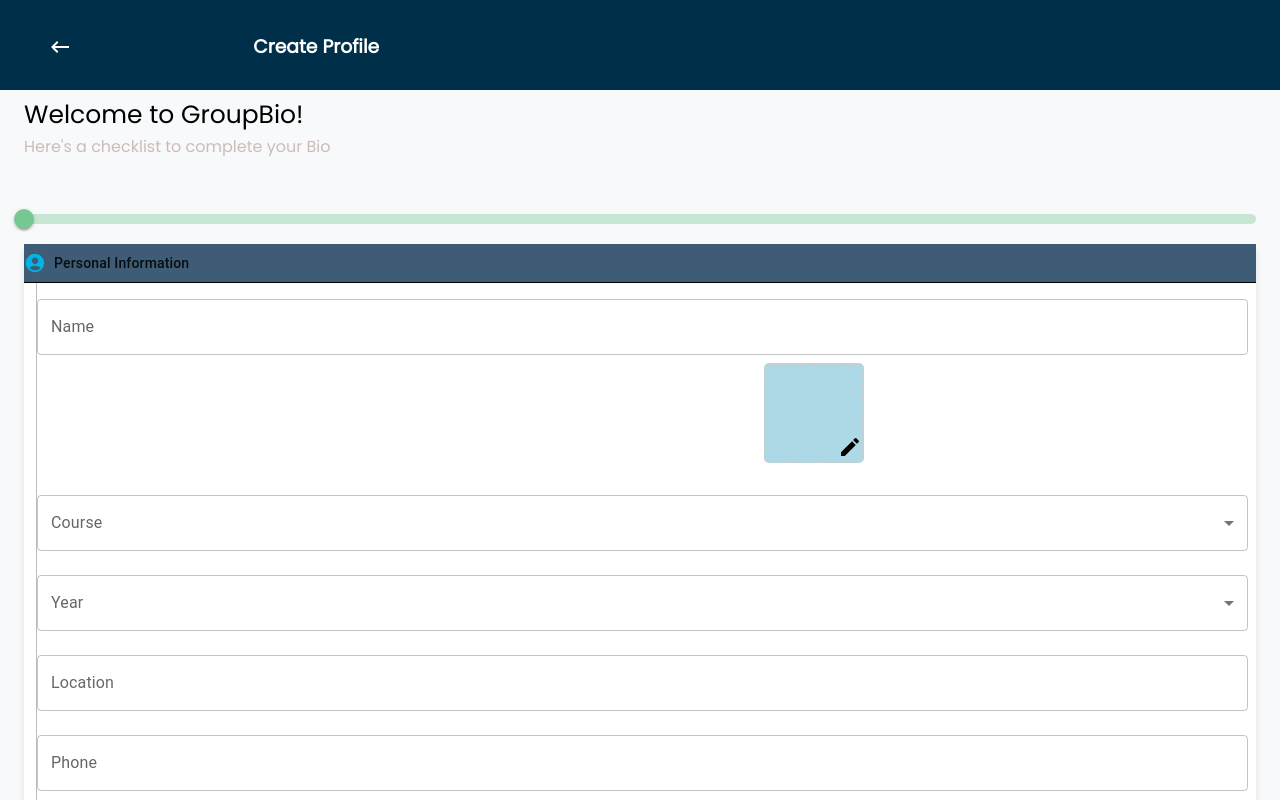
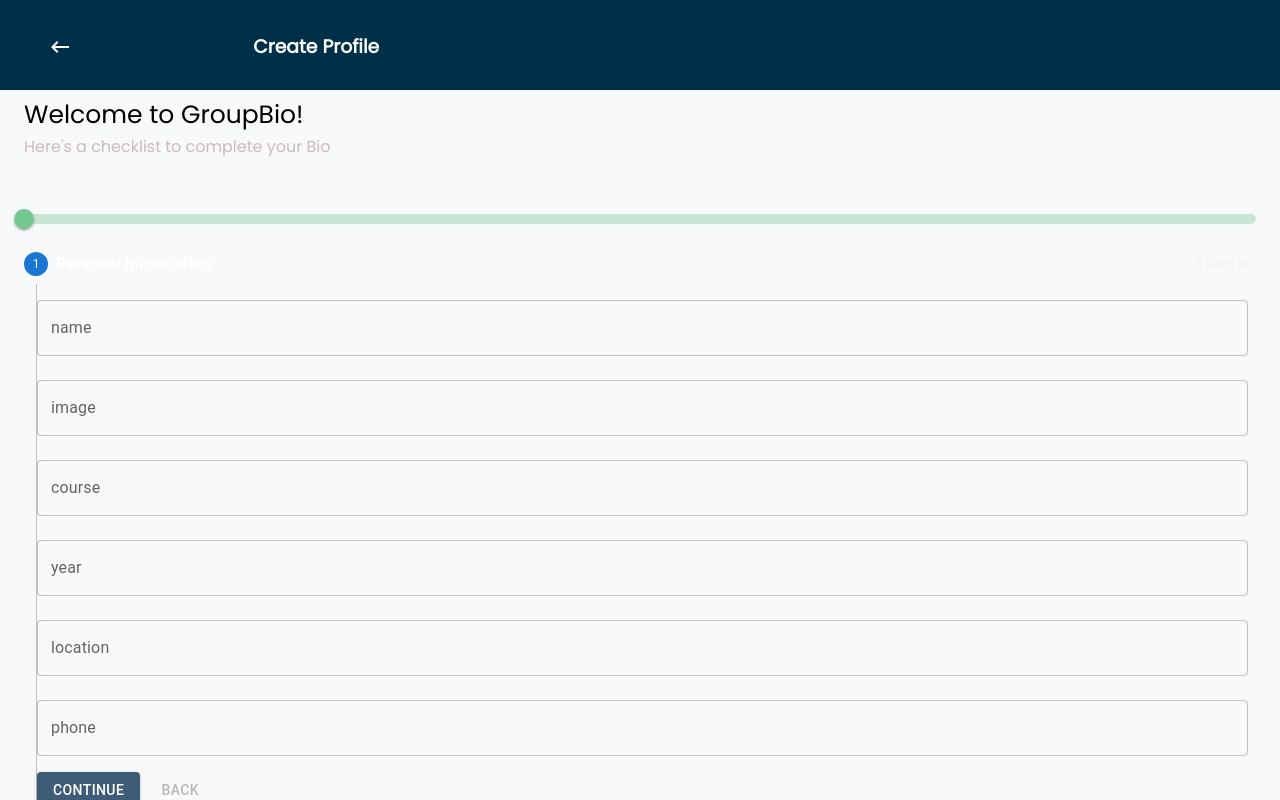
Before and after one commit to Anthoniselvi/group-bio, a Next.js app: page /form in a window 1280 px wide. Shown: the top 800 px of the page. Built offline with nearby package versions, Linux system fonts and the light colour scheme.

Commit message:
image uploaded to firebase

```diff
--- a/components/Home/Content.js
+++ b/components/Home/Content.js
@@ -14,8 +14,10 @@
 import { steps } from "./steps";
 import ProgressSlider from "./ProgressSlider";
 import AccountCircleIcon from "@mui/icons-material/AccountCircle";
-import EditIcon from "@mui/icons-material/Edit";
-
+import { ref, uploadBytesResumable, getDownloadURL } from "firebase/storage"; // Firebase Storage Imports
+import { storage } from "../../firebase";
+// Your Axios Base URL for API Requests
+const API_BASE_URL = process.env.NEXT_PUBLIC_BASE_URL;
 const CustomStepIcon = () => {
   return (
     <div style={{ width: 22, height: 22 }}>
@@ -28,7 +30,6 @@
   const [activeStep, setActiveStep] = useState(0);
   const [inputFieldValues, setInputFieldValues] = useState({
     name: "",
-    image: "",
     course: "",
     year: "",
     location: "",
@@ -39,6 +40,7 @@
     offers: "",
     linkedin: "",
     website: "",
+    image: "", // Image field added
   });
 
   const [filledFields, setFilledFields] = useState(steps.map(() => new Set()));
@@ -50,7 +52,7 @@
         steps.find((step) => step.mandatoryFields.includes(field))
     ).length;
 
-    const progressPercentage = (filledMandatoryFieldsCount / 10) * 100;
+    const progressPercentage = (filledMandatoryFieldsCount / 11) * 100; // 11 fields including the image
 
     return progressPercentage;
   };
@@ -70,13 +72,15 @@
 
   // Function to handle field changes
   const handleFieldChange = (event, fieldLabel) => {
+    const value = event.target.value;
+
     setInputFieldValues((prevValues) => ({
       ...prevValues,
-      [fieldLabel]: event.target.value,
+      [fieldLabel]: value || "", // Use an empty string as a default if the value is null
     }));
 
     const currentStepFilledFields = filledFields[activeStep];
-    if (event.target.value) {
+    if (value) {
       currentStepFilledFields.add(fieldLabel);
     } else {
       currentStepFilledFields.delete(fieldLabel);
@@ -112,36 +116,10 @@
       setActiveStep(index);
     }
   };
-  const handleImageDrop = (event) => {
-    event.preventDefault();
 
-    // Check if files are available in the event dataTransfer
-    if (
-      event.dataTransfer &&
-      event.dataTransfer.files &&
-      event.dataTransfer.files.length > 0
-    ) {
-      const file = event.dataTransfer.files[0];
-
-      const reader = new FileReader();
-      reader.onload = (e) => {
-        setInputFieldValues((prevValues) => ({
-          ...prevValues,
-          image: e.target.result,
-        }));
-      };
-      reader.readAsDataURL(file);
-    }
-  };
-
-  const handleDragOver = (event) => {
-    event.preventDefault();
-  };
-
-  const handleSubmit = () => {
+  const handleSubmit = async () => {
     const postData = {
       name: inputFieldValues.name,
-      image: inputFieldValues.image,
       course: inputFieldValues.course,
       year: inputFieldValues.year,
       location: inputFieldValues.location,
@@ -154,14 +132,52 @@
       website: inputFieldValues.website,
     };
 
-    axios
-      .post(`${process.env.NEXT_PUBLIC_BASE_URL}/profile/add`, postData)
-      .then((response) => {
-        console.log("Profile added successfully!");
-      })
-      .catch((error) => {
-        console.error("Error adding profile: ", error);
-      });
+    try {
+      // Upload image to Firebase Storage
+      const downloadURL = await uploadImageToFirebaseStorage(
+        inputFieldValues.image, // Pass the image file
+        inputFieldValues.name // Use name as the display name for the image
+      );
+
+      // Update the image field in postData
+      postData.image = downloadURL;
+
+      // Send a POST request to your API to save the profile data to MongoDB
+      await axios.post(`${API_BASE_URL}/profile/add`, postData);
+
+      console.log("Profile added successfully!");
+      // Redirect or perform any desired action on successful submission
+    } catch (error) {
+      console.error("Error adding profile: ", error);
+    }
+  };
+
+  const uploadImageToFirebaseStorage = async (file, displayName) => {
+    const date = new Date().getTime();
+    const storageRef = ref(storage, `${displayName + date}`);
+
+    await uploadBytesResumable(storageRef, file);
+    const downloadURL = await getDownloadURL(storageRef);
+    return downloadURL;
+  };
+
+  const handleDrop = (event) => {
+    event.preventDefault();
+    const droppedFile = event.dataTransfer.files[0];
+
+    // Check if a valid image file was dropped
+    if (droppedFile && droppedFile.type.startsWith("image/")) {
+      setInputFieldValues((prevValues) => ({
+        ...prevValues,
+        image: droppedFile,
+      }));
+    }
+  };
+
+  // Event listener for drag-over and drag-enter to allow dropping files
+  const handleDragOver = (event) => {
+    event.preventDefault();
+    event.dataTransfer.dropEffect = "copy";
   };
 
   return (
@@ -169,28 +185,8 @@
       <ProgressSlider progressPercentage={calculateProgressPercentage()} />
       <Stepper activeStep={activeStep} orientation="vertical">
         {steps.map((step, index) => (
-          <Step
-            key={step.index}
-            sx={{
-              boxShadow: "0px 4px 6px rgba(0, 0, 0, 0.1)",
-              borderRadius: 5,
-              backgroundColor: "#ffffff",
-            }}
-          >
-            <StepLabel
-              onClick={() => handleStepLabelClick(index)}
-              sx={{
-                border: activeStep === index ? "#b8c0ff" : "transparent",
-                borderBottom: activeStep === index ? "1px solid black" : "none",
-                backgroundColor: activeStep === index ? "#3e5c76" : "#fff",
-                borderTopLeftRadius: activeStep === index ? 20 : 5,
-                borderTopRightRadius: activeStep === index ? 20 : 5,
-                padding: 2,
-              }}
-              icon={
-                activeStep === index ? <CustomStepIcon /> : <CustomStepIcon />
-              }
-            >
+          <Step key={index}>
+            <StepLabel>
               <div
                 style={{
                   display: "flex",
@@ -228,41 +224,31 @@
                   margin="normal"
                 />
               ))}
-              <label htmlFor="fileInput">
-                <Box
-                  sx={{
-                    mb: 2,
-                    ml: "60%",
-                    width: 100,
-                    height: 100,
-                    backgroundColor: "lightblue",
+
+              {/* Conditionally render the image input in the final step */}
+              {index === steps.length - 1 && (
+                <div
+                  onDrop={handleDrop}
+                  onDragOver={handleDragOver}
+                  style={{
                     border: "2px dashed #ccc",
-                    borderRadius: "5px",
-                    paddingTop: "70px",
-                    textAlign: "right",
+                    padding: "20px",
+                    textAlign: "center",
                     cursor: "pointer",
                   }}
-                  onDrop={(e) => handleImageDrop(e)} // Corrected the event handler here
-                  onDragOver={(e) => handleDragOver(e)}
                 >
-                  <EditIcon />
-                  {inputFieldValues.image && (
-                    <div>
-                      <img
-                        src={inputFieldValues.image}
-                        alt="Uploaded Image Preview"
-                        style={{ maxWidth: "100%", maxHeight: "200px" }}
-                      />
-                    </div>
-                  )}
-                </Box>
-              </label>
-              <input
-                type="file"
-                id="fileInput"
-                style={{ display: "none" }}
-                onChange={(e) => handleImageDrop(e)} // Corrected the event handler here
-              />
+                  <label htmlFor="file" style={{ cursor: "pointer" }}>
+                    Upload an avatar
+                  </label>
+                  <input
+                    required
+                    style={{ display: "none" }}
+                    type="file"
+                    id="file"
+                    onChange={(event) => handleFieldChange(event, "image")}
+                  />
+                </div>
+              )}
 
               <Box sx={{ mb: 2 }}>
                 <div>
--- a/components/Home/Form.js
+++ b/components/Home/Form.js
@@ -73,18 +73,17 @@
       ...prevValues,
       [fieldLabel]: event.target.value,
     }));
+    // console.log("Updated inputFieldValues:", inputFieldValues);
   };
 
   const handleSubmit = (file) => {
     const formData = new FormData();
 
-    // Loop through the inputFieldValues and append each field to formData
     for (const fieldLabel in inputFieldValues) {
       formData.append(fieldLabel, inputFieldValues[fieldLabel]);
+      console.log(`Appended ${fieldLabel}: ${inputFieldValues[fieldLabel]}`);
     }
-    formData.append("image", file); // 'file' should be the actual image file
 
-    // Make the POST request with the FormData
     axios
       .post(`${process.env.NEXT_PUBLIC_BASE_URL}/profile/add`, formData)
       .then((response) => {
--- a/components/Home/Step1.js
+++ b/components/Home/Step1.js
@@ -6,6 +6,8 @@
 import generateYearOptions from "./GenerateYear";
 
 const Step1 = ({ inputFieldValues, handleFieldChange }) => {
+  const [isDragging, setIsDragging] = useState(false); // Define isDragging state
+
   const handleImageDrop = (event) => {
     event.preventDefault();
     setIsDragging(false);
@@ -15,34 +17,42 @@
 
       if (droppedFiles.length > 0) {
         const file = droppedFiles[0];
+        // Ensure that the file is indeed a valid image
+        if (file.type.startsWith("image/")) {
+          // Create a URL for the dropped image
+          const imageUrl = URL.createObjectURL(file);
 
-        const fileName = file.name;
-        handleFieldChange({ target: { value: fileName } }, "image");
+          // Update the inputFieldValues.image state with the image URL
+          handleFieldChange({ target: { value: imageUrl } }, "image");
+        } else {
+          console.error("Invalid file type. Please drop an image file.");
+        }
       }
     }
   };
 
   const handleDragOver = (event) => {
     event.preventDefault();
+    setIsDragging(true); // Set isDragging to true when dragging over the area
   };
 
   return (
     <>
       <TextField
-        label="Name"
+        label="name"
         value={inputFieldValues.name}
         onChange={(event) => handleFieldChange(event, "name")}
         fullWidth
         margin="normal"
       />
-      <label htmlFor="fileInput">
+      {/* <label htmlFor="fileInput">
         <Box
           sx={{
             mb: 2,
             ml: "60%",
             width: 100,
             height: 100,
-            backgroundColor: "lightblue",
+            backgroundColor: isDragging ? "lightgray" : "lightblue",
             border: "2px dashed #ccc",
             borderRadius: "5px",
             paddingTop: "70px",
@@ -70,10 +80,9 @@
         id="fileInput"
         style={{ display: "none" }}
         onChange={(e) => handleImageDrop(e)}
-      />
-
+      /> */}
       <TextField
-        label="Course"
+        label="course"
         fullWidth
         select
         margin="normal"
@@ -86,7 +95,7 @@
         <MenuItem value="Option3">Option 3</MenuItem>
       </TextField>
       <TextField
-        label="Year"
+        label="year"
         fullWidth
         select
         margin="normal"
@@ -102,14 +111,14 @@
       </TextField>
 
       <TextField
-        label="Location"
+        label="location"
         value={inputFieldValues.location}
         onChange={(event) => handleFieldChange(event, "location")}
         fullWidth
         margin="normal"
       />
       <TextField
-        label="Phone"
+        label="phone"
         value={inputFieldValues.phone}
         onChange={(event) => handleFieldChange(event, "phone")}
         fullWidth
--- a/components/Home/Step2.js
+++ b/components/Home/Step2.js
@@ -5,28 +5,28 @@
   return (
     <>
       <TextField
-        label="Company"
+        label="company"
         value={inputFieldValues.company}
         onChange={(event) => handleFieldChange(event, "company")}
         fullWidth
         margin="normal"
       />
       <TextField
-        label="Designation"
+        label="designation"
         value={inputFieldValues.designation}
         onChange={(event) => handleFieldChange(event, "designation")}
         fullWidth
         margin="normal"
       />
       <TextField
-        label="Industry"
+        label="industry"
         value={inputFieldValues.industry}
         onChange={(event) => handleFieldChange(event, "industry")}
         fullWidth
         margin="normal"
       />
       <TextField
-        label="Offers"
+        label="offers"
         value={inputFieldValues.offers}
         onChange={(event) => handleFieldChange(event, "offers")}
         fullWidth
--- a/components/Home/Step3.js
+++ b/components/Home/Step3.js
@@ -5,14 +5,14 @@
   return (
     <>
       <TextField
-        label="LinkedIn"
+        label="linkedIn"
         value={inputFieldValues.linkedin}
         onChange={(event) => handleFieldChange(event, "linkedin")}
         fullWidth
         margin="normal"
       />
       <TextField
-        label="Website"
+        label="website"
         value={inputFieldValues.website}
         onChange={(event) => handleFieldChange(event, "website")}
         fullWidth
--- a/components/Home/homepage.js
+++ b/components/Home/homepage.js
@@ -7,8 +7,8 @@
   return (
     <div className={styles.container}>
       <Header />
-      {/* <Content /> */}
-      <Form />
+      <Content />
+      {/* <Form /> */}
     </div>
   );
 }
--- a/firebase.js
+++ b/firebase.js
@@ -1,5 +1,10 @@
-// Import the functions you need from the SDKs you need
 import { initializeApp } from "firebase/app";
+import {
+  getStorage, // Make sure you import getStorage
+  ref,
+  uploadBytesResumable,
+  getDownloadURL,
+} from "firebase/storage";
 
 const firebaseConfig = {
   apiKey: "AIzaSyDG-mIBKhsu_mPDqaaukpcXh0eJbq9a8uM",
@@ -11,7 +16,8 @@
   measurementId: "G-XH98C61KD6",
 };
 
-// Initialize Firebase
 const app = initializeApp(firebaseConfig);
 
-export default app;
+const storage = getStorage(app); // Define the storage object
+
+export { storage };
```
